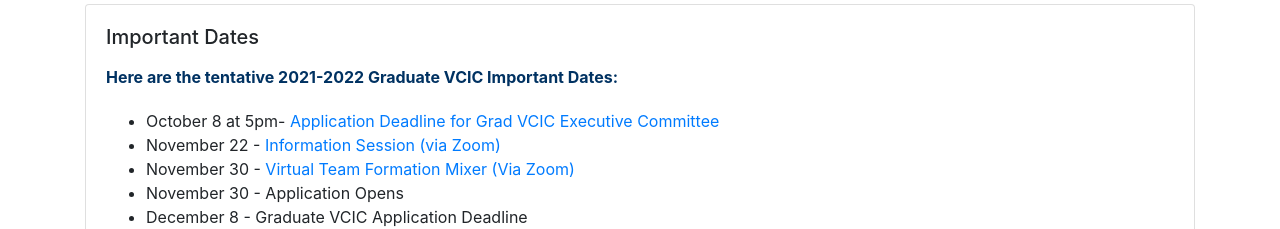
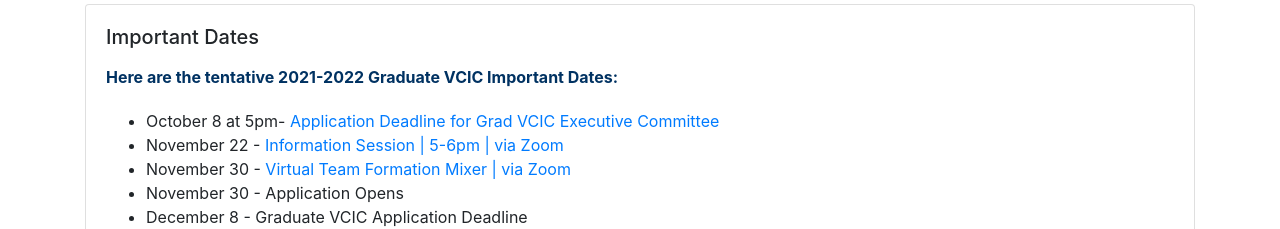
Before and after one commit to bhep-web/vcic, a plain HTML site: page grad.html in a window 1280 px wide. Shown: the part 1380-1609 px from the top of the page. Drawn offline with nearby package versions, Linux system fonts and the light colour scheme.

Commit message:
Update grad.html

```diff
--- a/grad.html
+++ b/grad.html
@@ -101,8 +101,8 @@
             <strong>Here are the tentative 2021-2022 Graduate VCIC Important Dates:</strong><br>
             <ul>
                <li>October 8 at 5pm- <a href="https://docs.google.com/forms/d/e/1FAIpQLSdwJ9c9Dh2h56gzWsxYJ2k_OUuUdZUh0FIgdfNwiGwTt7IPhQ/viewform?usp=sf_link">Application Deadline for Grad VCIC Executive Committee</a></li>
-              <li>November 22 - <a href="https://forms.gle/BNNiux8CRDJhngN26 ">Information Session (via Zoom) </a></li>
-              <li>November 30 - <a href="https://forms.gle/RAFMPuzY5DuXWFzm7">Virtual Team Formation Mixer (Via Zoom) </a></li>
+              <li>November 22 - <a href="https://forms.gle/BNNiux8CRDJhngN26 ">Information Session | 5-6pm | via Zoom </a></li>
+              <li>November 30 - <a href="https://forms.gle/RAFMPuzY5DuXWFzm7">Virtual Team Formation Mixer | via Zoom </a></li>
               <li>November 30 - <!--<a href="">-->Application Opens<!--</a>--></li>
               <li>December 8 - <!--<a href="">-->Graduate VCIC Application Deadline<!--</a>--></li>
               <li>December 13 - 20 - <!--<a href="">-->Team Interviews<!--</a>--></li>
```
